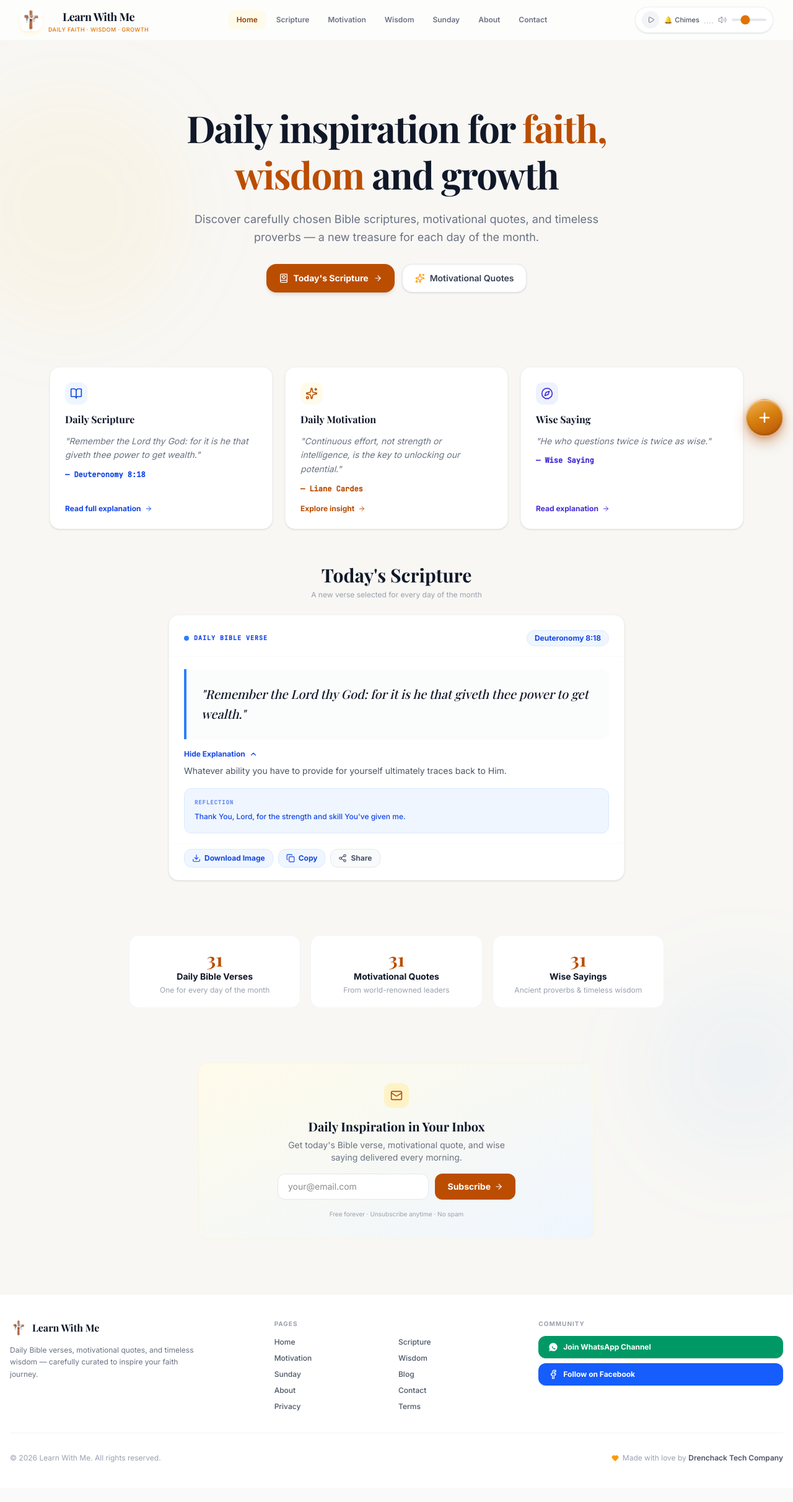
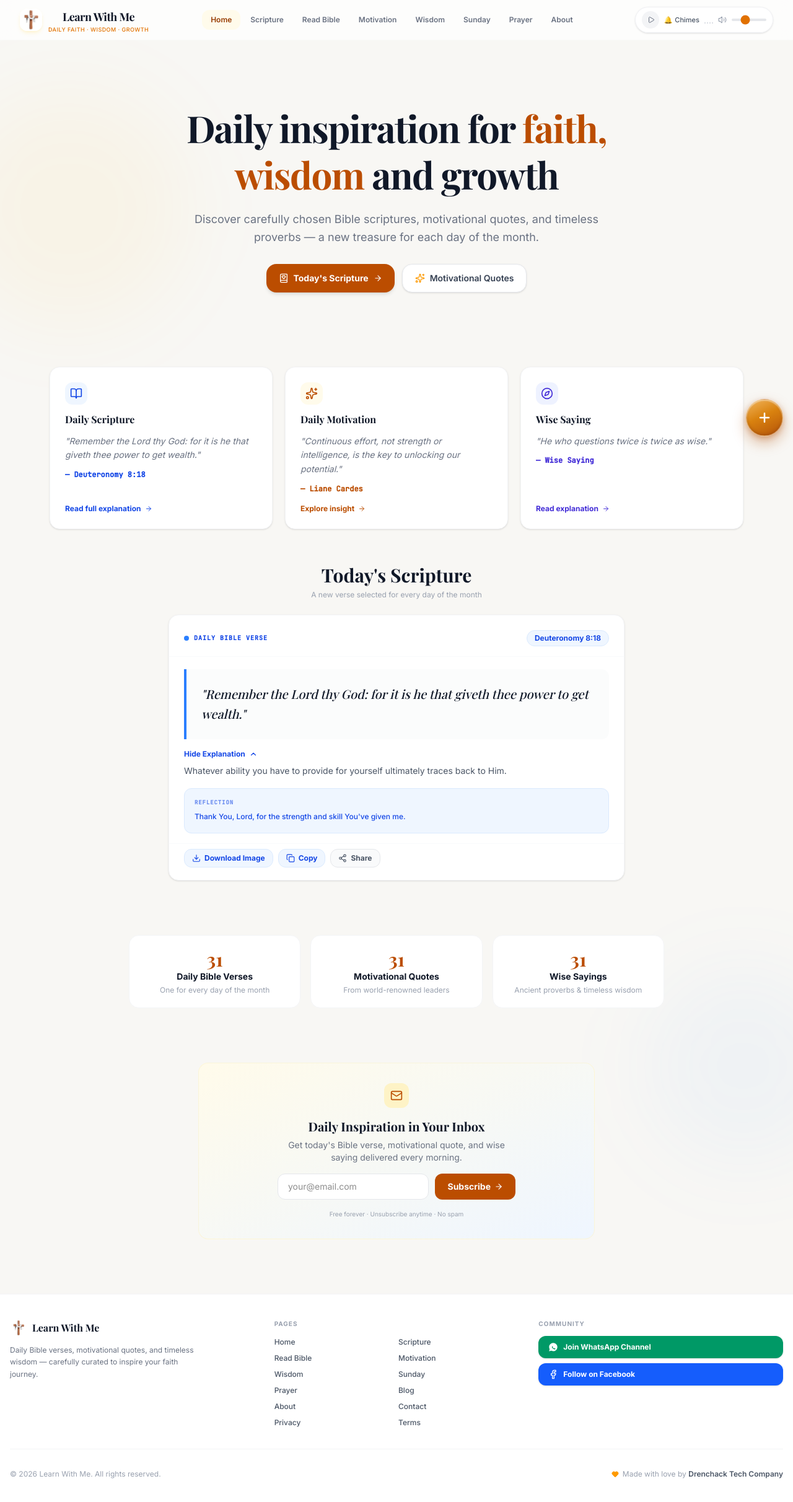
Before and after one commit to Philemon12421/Learn-the-bible-with-me, a React (Vite) app: page / in a window 1280 px wide. Shown: the top 2424 px of the page at 62% size. Before the commit the page ends 2401 px from the top, so only its background shows below. Built offline with nearby package versions, Linux system fonts and the light colour scheme; a web font is replaced by a local one.

Commit message:
Add prayer and reader views to App component

```diff
--- a/src/App.tsx
+++ b/src/App.tsx
@@ -19,10 +19,14 @@ import InstallPrompt from './components/InstallPrompt';
 import PWAUpdateToast from './components/PWAUpdateToast';
 import WidgetVerseCard from './components/WidgetVerseCard';
 import MobileNavBar from './components/MobileNavBar';
+import PrayerRequestView from './components/PrayerRequestView';
+import BibleReaderView from './components/BibleReaderView';
 import { checkAndFireDailyReminder } from './components/DailyReminder';
 import { getDailyBibleVerse } from './data';
 
-const VALID_VIEWS: ViewType[] = ['home', 'bible', 'motivation', 'wisdom', 'about', 'contact', 'privacy', 'terms', 'blog', 'sunday'];
+const VALID_VIEWS: ViewType[] = ['home', 'bible', 'motivation', 'wisdom', 'about', 'contact', 'privacy', 'terms', 'blog', 'sunday', 'prayer', 'reader'];
+
+const NAV_LABEL: Partial<Record<ViewType, string>> = { bible: 'Scripture', reader: 'Read Bible', prayer: 'Prayer' };
 
 export default function App() {
   // ?widget=1 → render the standalone embeddable verse card only, with no
@@ -86,6 +90,8 @@ export default function App() {
       case 'terms': return <TermsView />;
       case 'blog': return <BlogView />;
       case 'sunday': return <SundayView />;
+      case 'prayer': return <PrayerRequestView />;
+      case 'reader': return <BibleReaderView />;
       default: return <HomeView onNavigate={setCurrentView} todayDate={todayDate} />;
     }
   };
@@ -143,13 +149,13 @@ export default function App() {
 
           {/* DESKTOP NAV */}
           <nav className="hidden md:flex items-center gap-0.5" aria-label="Main navigation">
-            {(['home','bible','motivation','wisdom','sunday','about','contact'] as ViewType[]).map(v => (
+            {(['home','bible','reader','motivation','wisdom','sunday','prayer','about'] as ViewType[]).map(v => (
               <button
                 key={v}
                 onClick={() => setCurrentView(v)}
                 className={`px-3.5 py-2 rounded-xl text-xs font-semibold transition-all capitalize ${currentView === v ? 'bg-amber-50 text-amber-800 font-bold' : 'text-gray-500 hover:text-gray-900 hover:bg-gray-50'}`}
               >
-                {v === 'bible' ? 'Scripture' : v}
+                {NAV_LABEL[v] ?? v}
               </button>
             ))}
           </nav>
@@ -201,8 +207,8 @@ export default function App() {
               <h4 className="text-[10px] font-bold tracking-widest text-gray-400 uppercase">Pages</h4>
               <div className="grid grid-cols-2 gap-1.5 text-xs text-gray-600">
                 {[
-                  ['home','Home'],['bible','Scripture'],['motivation','Motivation'],
-                  ['wisdom','Wisdom'],['sunday','Sunday'],['blog','Blog'],
+                  ['home','Home'],['bible','Scripture'],['reader','Read Bible'],['motivation','Motivation'],
+                  ['wisdom','Wisdom'],['sunday','Sunday'],['prayer','Prayer'],['blog','Blog'],
                   ['about','About'],['contact','Contact'],
                   ['privacy','Privacy'],['terms','Terms']
                 ].map(([view, label]) => (
```
